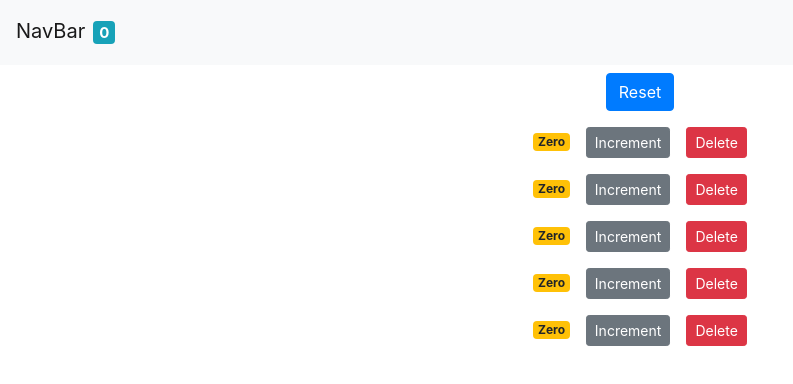
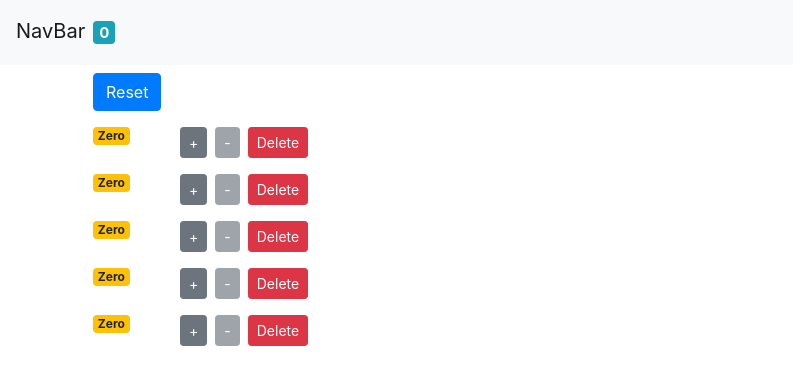
Before and after one commit to SKeerthi02/Practise-React, a React (Create React App) app: page / in a window 1280 px wide. Shown: the top 384 px of the page, without its empty margins (0-793 px from the left). Built offline with nearby package versions, Linux system fonts and the light colour scheme.

Commit message:
adding decrement button and disabling it when the value is zero

```diff
--- a/src/App.js
+++ b/src/App.js
@@ -1,5 +1,5 @@
 import React, {Component} from 'react';
-import './App.css';
+// import './App.css';
 import NavigationBar from "./components/navigationBar";
 import Counters from "./components/counters";
 
@@ -27,6 +27,14 @@
     this.setState({counters});
   }
 
+  handleDecrement = (counter) =>{
+    const counters = [...this.state.countersList];
+    const index = counters.indexOf(counter);
+    // counters[index] = {...counter};
+    counters[index].value--;
+    this.setState({counters});
+  }
+
   handleReset = () => {
     const counters = this.state.countersList.map(counter => {counter.value = 0; return counter});
     this.setState({counters})
@@ -34,13 +42,14 @@
 
   render() {
     return (
-          <div className="App">
+          <div>
             <NavigationBar totalCounters = {this.state.countersList.filter(counter => counter.value > 0).length}/>
             <main className="container">
               <Counters
                   onReset={this.handleReset}
                   onIncrement={this.handleIncrement}
                   onDelete = {this.handleDelete}
+                  onDecrement = {this.handleDecrement}
                   counters = {this.state.countersList}/>
 
             </main>
--- a/src/components/counterComponent.jsx
+++ b/src/components/counterComponent.jsx
@@ -5,14 +5,27 @@
     render() {
 
         return (
-            <div>
-                <span className={this.getBadgeClasses()}>{this.getCount()}</span>
-                <button onClick={() => this.props.onIncrement(this.props.counter)} className = "btn btn-secondary m-2 btn-sm">Increment</button>
-                <button onClick={() => this.props.onDelete(this.props.counter.id)} className="btn m-2 btn-danger btn-sm"> Delete</button>
+            <div className="row">
+                <div className="col-1">
+                    <span className={this.getBadgeClasses()}>{this.getCount()}</span>
+                </div>
+                <div className="col">
+                    <button onClick={() => this.props.onIncrement(this.props.counter)} className = "btn btn-secondary btn-sm">+</button>
+                    <button
+                        onClick={() => this.props.onDecrement(this.props.counter)}
+                        className="btn btn-secondary m-2 btn-sm"
+                        disabled={this.props.counter.value === 0}>-</button>
+                    <button onClick={() => this.props.onDelete(this.props.counter.id)} className="btn btn-danger btn-sm">Delete</button>
+                </div>
+
             </div>
         );
     }
 
+    // isActive(){
+    //     const1 =
+    //     this.state.disabled = (this.props.counter.value) === 0? true: false
+    // }
     getBadgeClasses(){
         let classes = "badge m-2 badge-"
         classes += (this.props.counter.value) === 0? "warning": "primary";
--- a/src/components/counters.jsx
+++ b/src/components/counters.jsx
@@ -4,7 +4,7 @@
 class Counters extends Component {
 
     render() {
-        const {onReset, onDelete, onIncrement} = this.props;
+        const {onReset, onDelete, onIncrement, onDecrement} = this.props;
         return (
             <div>
                 <button onClick={onReset} className="btn btn-primary m-2">Reset</button>
@@ -12,6 +12,7 @@
                     <CounterComponent
                         onDelete = {onDelete}
                         onIncrement = {onIncrement}
+                        onDecrement = {onDecrement}
                         key = {counter.id}
                         counter = {counter}
                     />)}
```
